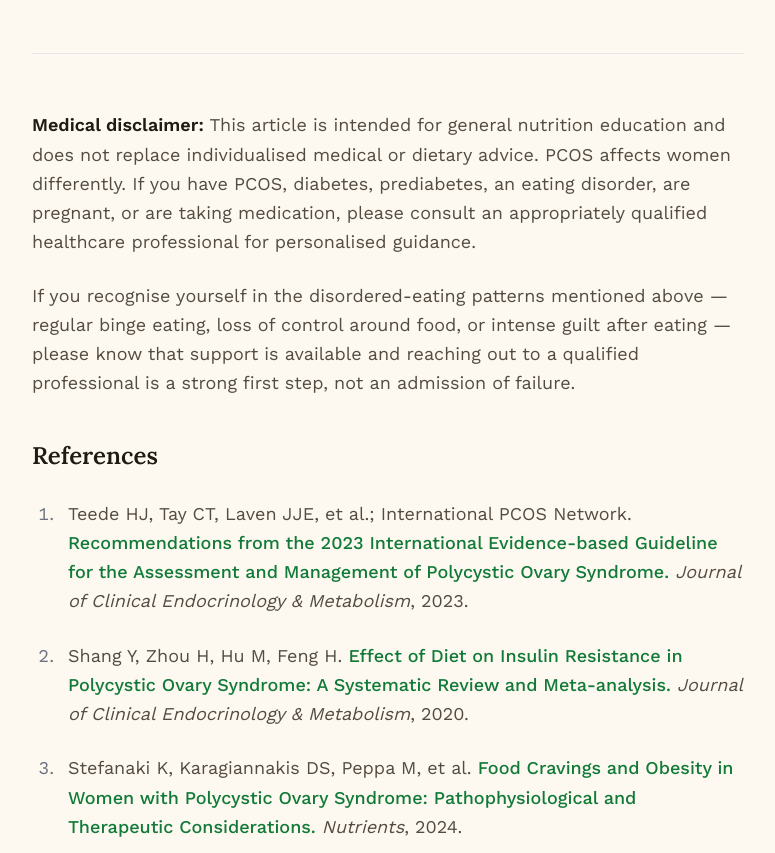
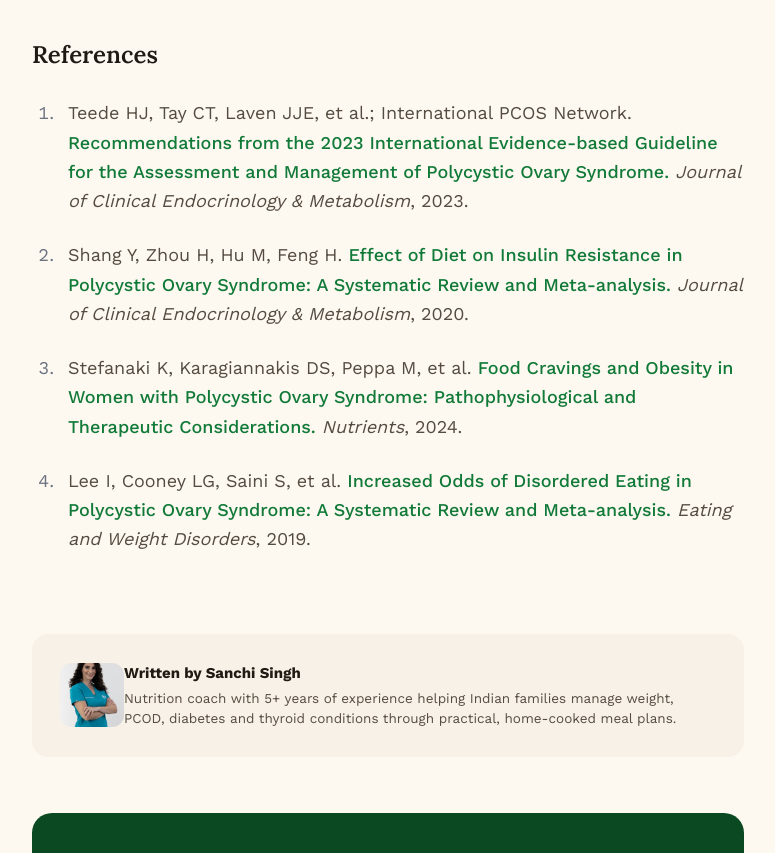
Before and after one commit to tshobhit8/sanchi-wellness, an Eleventy site: page src/blogs/posts/pcos-sugar-cravings-why-they-happen-how-to-manage-them.md in a window 1280 px wide. Shown: the part 7539-8392 px from the top of the page, without its empty margins (252-1027 px from the left). Built offline with nearby package versions, Linux system fonts and the light colour scheme; Eleventy itself is replaced by a stand-in of ours; files that its build step writes are made by us from their sources.

Commit message:
Update Blog Post “pcos-sugar-cravings-why-they-happen-how-to-manage-them”

```diff
--- a/src/blogs/posts/pcos-sugar-cravings-why-they-happen-how-to-manage-them.md
+++ b/src/blogs/posts/pcos-sugar-cravings-why-they-happen-how-to-manage-them.md
@@ -124,11 +124,6 @@ General advice can only take you so far — your triggers, your schedule and you
 
 I'll look at what's actually driving your cravings and build something that works with your life, not against it.
 
----
-
-**Medical disclaimer:** This article is intended for general nutrition education and does not replace individualised medical or dietary advice. PCOS affects women differently. If you have PCOS, diabetes, prediabetes, an eating disorder, are pregnant, or are taking medication, please consult an appropriately qualified healthcare professional for personalised guidance.
-
-If you recognise yourself in the disordered-eating patterns mentioned above — regular binge eating, loss of control around food, or intense guilt after eating — please know that support is available and reaching out to a qualified professional is a strong first step, not an admission of failure.
 
 ### References
 
```
